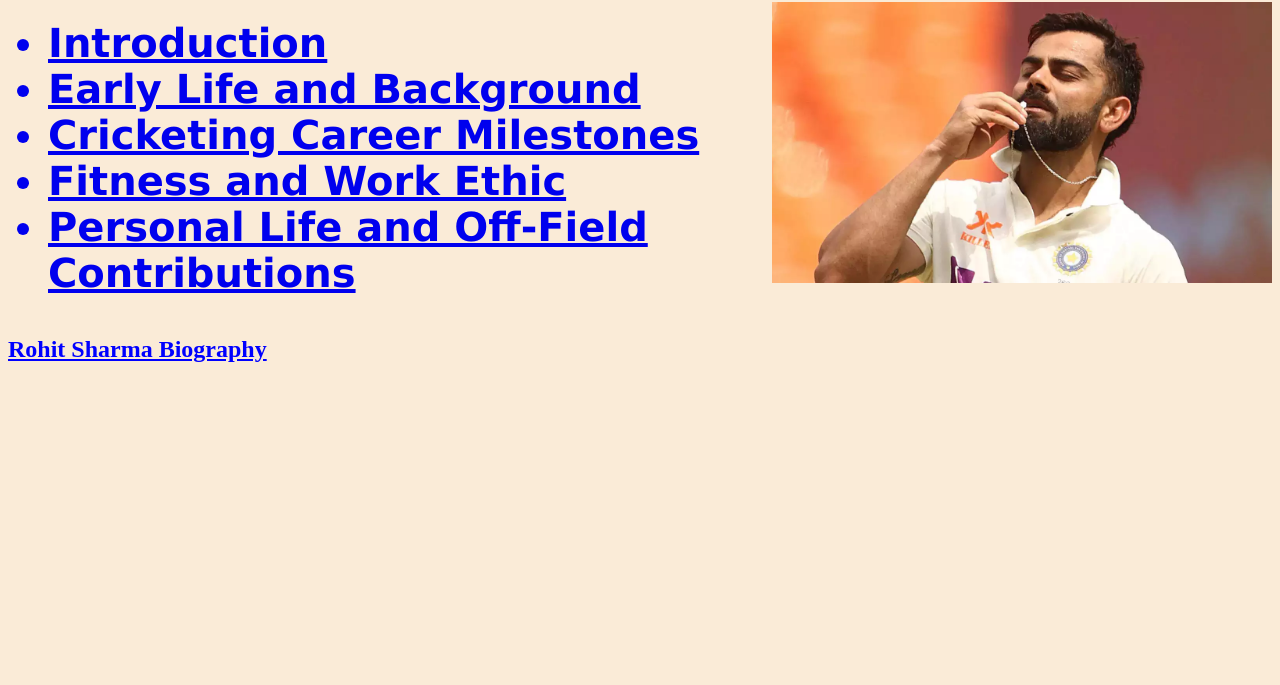
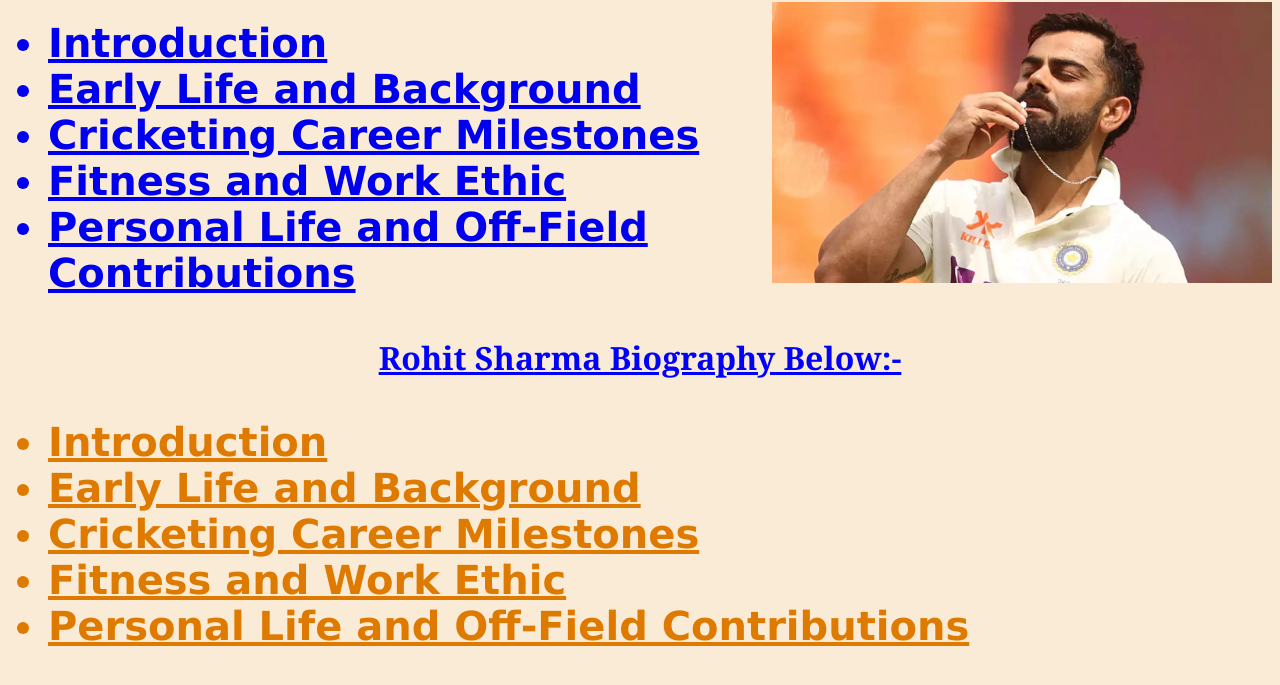
Before and after one commit to QuickHarsh/cricketers-biography, a plain HTML site: page index.html in a window 1280 px wide. Shown: the part 579-1264 px from the top of the page. Before the commit the page ends 962 px from the top, so only its background shows below. Drawn offline with Linux system fonts and the light colour scheme.

Commit message:
updated index.html

```diff
--- a/index.html
+++ b/index.html
@@ -25,6 +25,13 @@
             <a href="fitness.html"><li>Fitness and Work Ethic</li></a>
             <a href="life.html"><li>Personal Life and Off-Field Contributions</li></a>
         </ul>
-        <a style="color: blue;" href="rohit_intro.html"><h2>Rohit Sharma Biography</h2></a>
+        <h1 style="text-decoration: underline;color: blue;text-align: center;font-family: Cambria, Cochin, Georgia, Times, 'Times New Roman', serif;">Rohit Sharma Biography Below:-</h1>
+        <ul style="font-size: 40px;font-family: 'Lucida Sans', 'Lucida Sans Regular', 'Lucida Grande', 'Lucida Sans Unicode', Geneva, Verdana, sans-serif;font-weight: 900;">
+            <a style="color: rgb(222, 122, 0);" href="rohit_intro.html"><li>Introduction</li></a>
+            <a style="color: rgb(222, 122, 0);" href="rohit_background.html"><li>Early Life and Background</li></a>
+            <a style="color: rgb(222, 122, 0);" href="rohit_milestone.html"><li>Cricketing Career Milestones</li></a>
+            <a style="color: rgb(222, 122, 0);" href="rohit_fitness.html"><li>Fitness and Work Ethic</li></a>
+            <a style="color: rgb(222, 122, 0);" href="rohit_life.html"><li>Personal Life and Off-Field Contributions</li></a>
+        </ul>
 </body>
 </html>
```
